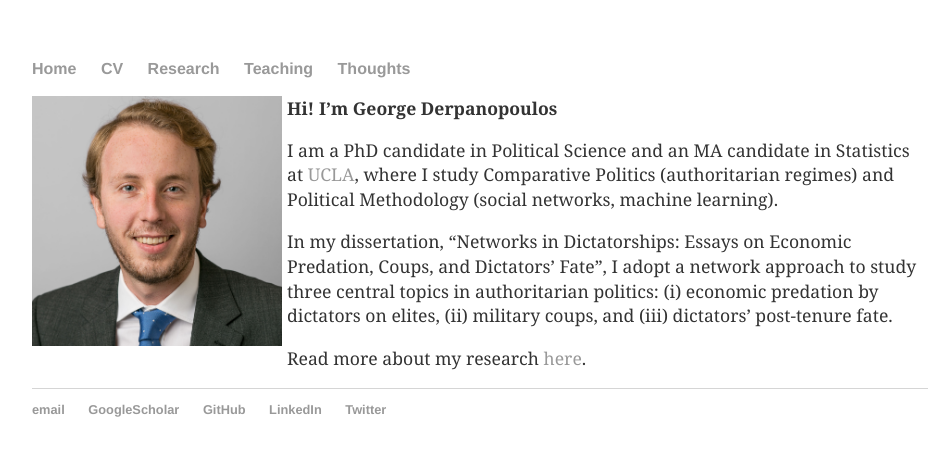
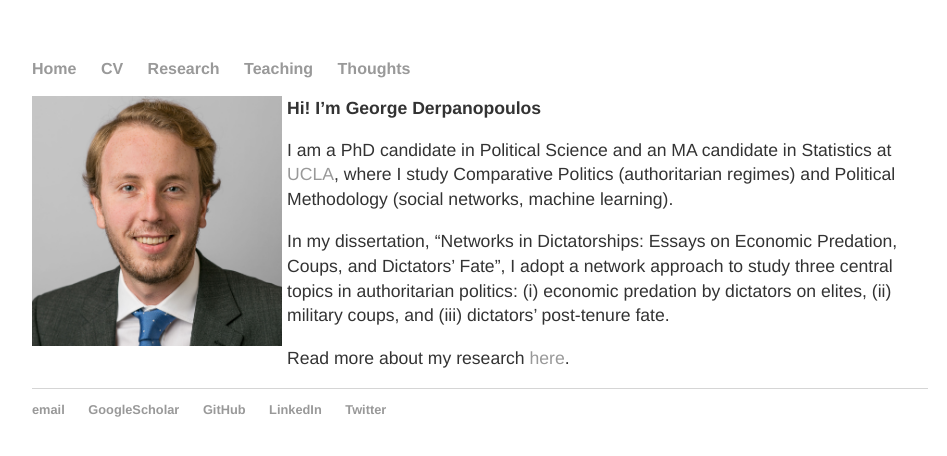
Before and after one commit to georgederpa/georgederpa, a Jekyll site: the page built from index.md, in a window 1280 px wide. Shown: the top 456 px of the page, without its empty margins (160-1107 px from the left). Built offline with Jekyll 4.4.1, drawn with Linux system fonts in a browser that asks for light colours; our own code applies the rules of GitHub Pages for plain Markdown files.

Commit message:
Update main.css

```diff
--- a/css/main.css
+++ b/css/main.css
@@ -25,7 +25,6 @@ h1 {
     font-size: 3em;
 }
 p {
-    font-family: georgia;
     font-size: 1.1em;
     line-height: 1.4em;
     color: #333;
```
